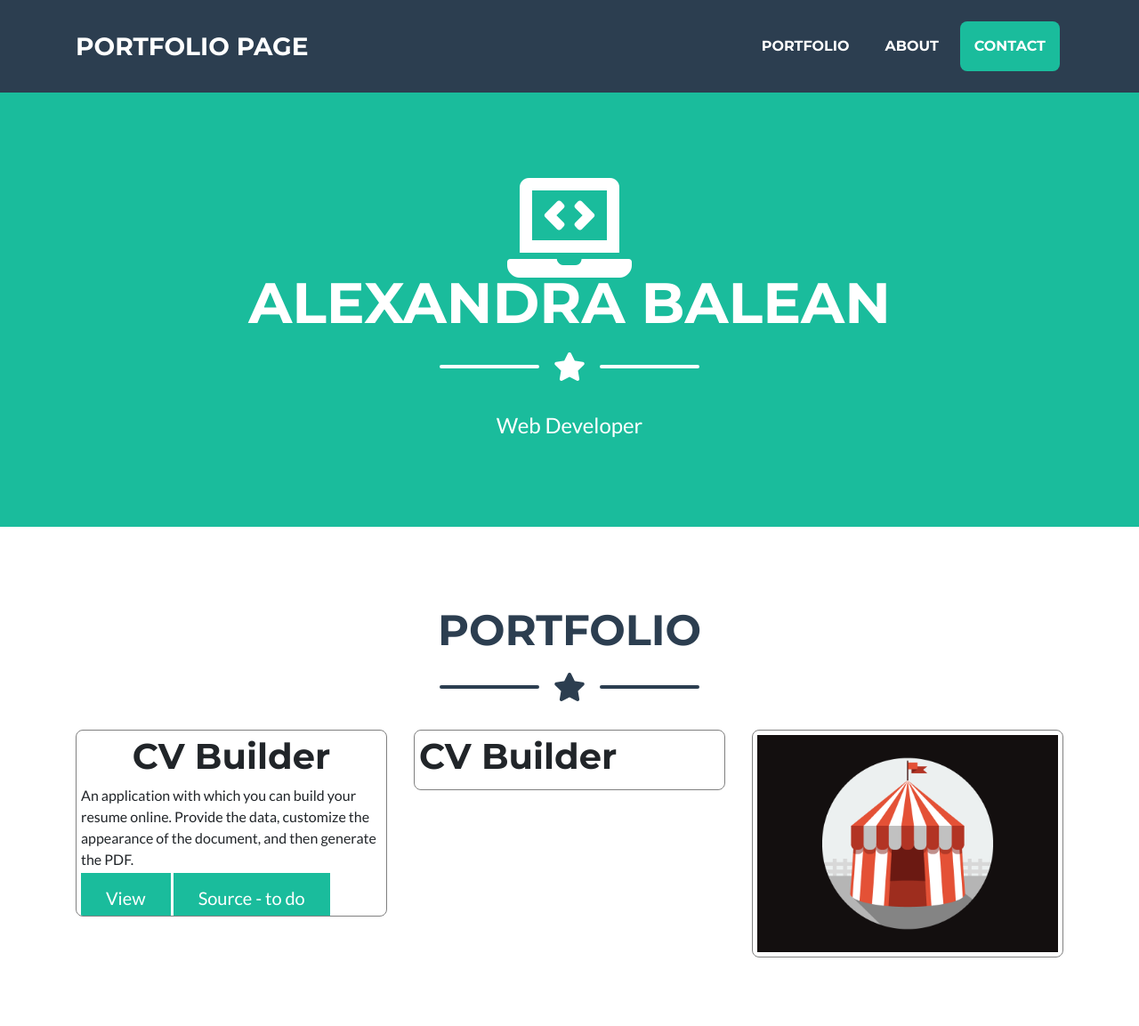
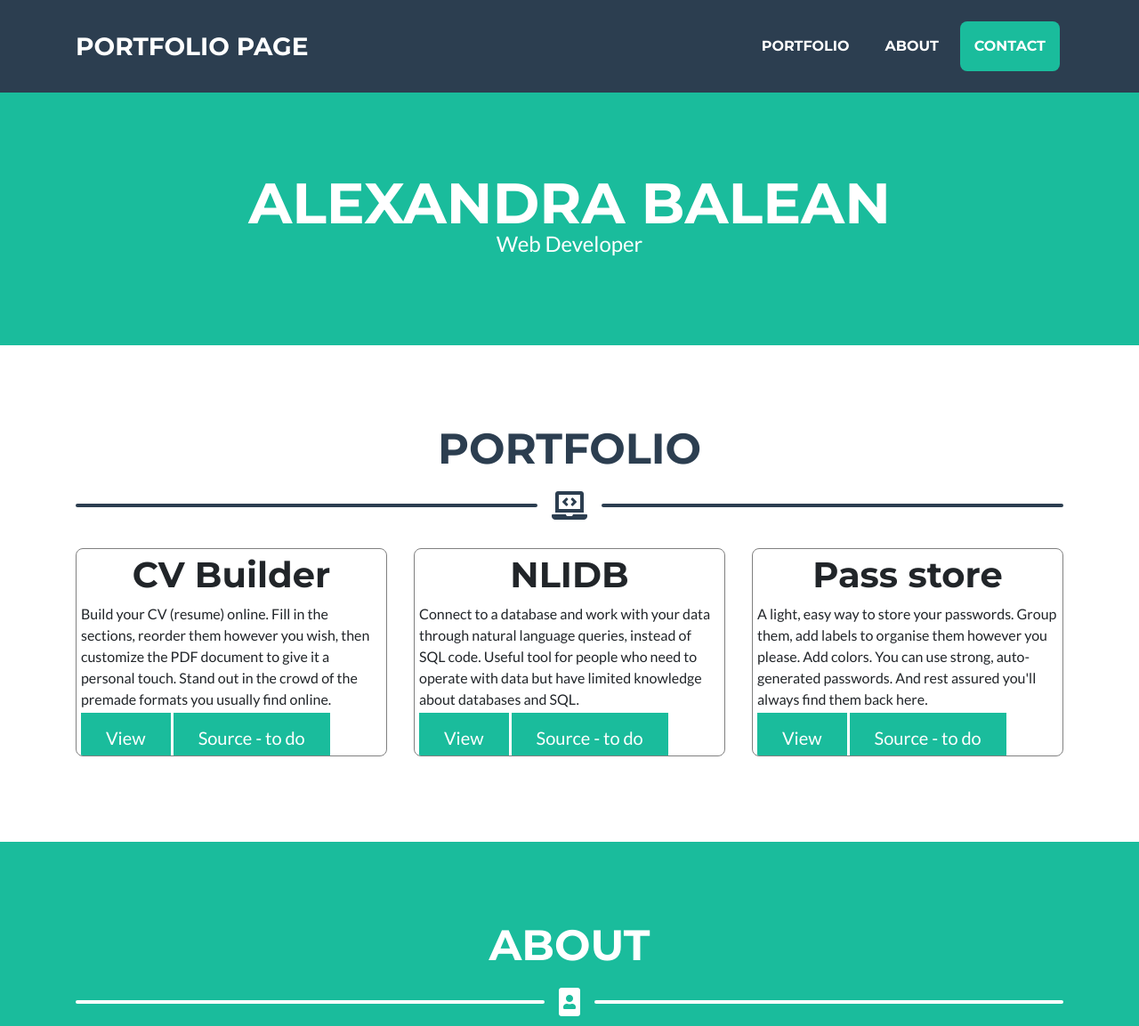
Before and after one commit to byby9999/byby9999.github.io, a website with bundled scripts: page index.html in a window 1280 px wide. Shown: the top 1153 px of the page at 89% size. Built offline with nearby package versions, Linux system fonts and the light colour scheme.

Commit message:
Cleanup Projects

```diff
--- a/index.html
+++ b/index.html
@@ -52,18 +52,9 @@
 
       <!-- Masthead Avatar Image -->
       <!--<img class="masthead-avatar mb-5" src="img/avataaars.svg" alt="">-->
-      <i class="fas fa-7x fa-laptop-code"></i>
+
       <!-- Masthead Heading -->
       <h1 class="masthead-heading text-uppercase mb-0">Alexandra Balean</h1>
-
-      <!-- Icon Divider -->
-      <div class="divider-custom divider-light">
-        <div class="divider-custom-line"></div>
-        <div class="divider-custom-icon">
-          <i class="fas fa-star"></i>
-        </div>
-        <div class="divider-custom-line"></div>
-      </div>
 
       <!-- Masthead Subheading -->
       <p class="masthead-subheading font-weight-light mb-0">Web Developer</p>
@@ -82,7 +73,7 @@
       <div class="divider-custom">
         <div class="divider-custom-line"></div>
         <div class="divider-custom-icon">
-          <i class="fas fa-star"></i>
+          <i class="fas fa-laptop-code"></i>
         </div>
         <div class="divider-custom-line"></div>
       </div>
@@ -94,7 +85,7 @@
         <div class="col-md-6 col-lg-4">
           <div class="portfolio-item mx-auto">
             <h1 class="text-center">CV Builder</h1>
-            <p>An application with which you can build your resume online. Provide the data, customize the appearance of the document, and then generate the PDF.</p>
+            <p>Build your CV (resume) online. Fill in the sections, reorder them however you wish, then customize the PDF document to give it a personal touch. Stand out in the crowd of the premade formats you usually find online.</p>
             <a href="http://alexandrabalean.ro/cvbuilder" target="_blank" class="btn-primary btn-xl">View</a>
             <a href="#" class="btn-primary btn-xl">Source - to do</a>
           </div>
@@ -102,26 +93,25 @@
 
         <!-- Portfolio Item 2 -->
         <div class="col-md-6 col-lg-4">
-          <div class="portfolio-item mx-auto" data-toggle="modal" data-target="#portfolioModal2">
-            <div class="portfolio-item-caption d-flex align-items-center justify-content-center h-100 w-100">
-              <div class="portfolio-item-caption-content text-center text-white">
-                <i class="fas fa-plus fa-3x"></i>
-              </div>
-            </div>
-            <!--<img class="img-fluid" src="img/portfolio/cake.png" alt="">-->
-            	<h1>CV Builder</h1>
+          <div class="portfolio-item mx-auto">
+          	<h1 class="text-center">NLIDB</h1>
+          	<p>Connect to a database and work with your data through natural language queries, instead of SQL code. Useful tool for people who need to operate with data but have limited knowledge about databases and SQL.</p>
+          	 <a href="#" target="_blank" class="btn-primary btn-xl">View</a>
+             <a href="#" class="btn-primary btn-xl">Source - to do</a>
+
+            <!--<img class="img-fluid" src="img/portfolio/circus.png" alt="">-->
           </div>
         </div>
 
         <!-- Portfolio Item 3 -->
         <div class="col-md-6 col-lg-4">
-          <div class="portfolio-item mx-auto" data-toggle="modal" data-target="#portfolioModal3">
-            <div class="portfolio-item-caption d-flex align-items-center justify-content-center h-100 w-100">
-              <div class="portfolio-item-caption-content text-center text-white">
-                <i class="fas fa-plus fa-3x"></i>
-              </div>
-            </div>
-            <img class="img-fluid" src="img/portfolio/circus.png" alt="">
+          <div class="portfolio-item mx-auto">
+          	<h1 class="text-center">Pass store</h1>
+          	<p>A light, easy way to store your passwords. Group them, add labels to organise them however you please. Add colors. You can use strong, auto-generated passwords. And rest assured you'll always find them back here.</p>
+          	 <a href="#" target="_blank" class="btn-primary btn-xl">View</a>
+             <a href="#" class="btn-primary btn-xl">Source - to do</a>
+
+            <!--<img class="img-fluid" src="img/portfolio/circus.png" alt="">-->
           </div>
         </div>
 
@@ -142,9 +132,10 @@
       <div class="divider-custom divider-light">
         <div class="divider-custom-line"></div>
         <div class="divider-custom-icon">
-          <i class="fas fa-star"></i>
+          <i class="fas fa-portrait"></i>
         </div>
         <div class="divider-custom-line"></div>
+
       </div>
 
       <!-- About Section Content -->
@@ -176,7 +167,7 @@
       <div class="divider-custom">
         <div class="divider-custom-line"></div>
         <div class="divider-custom-icon">
-          <i class="fas fa-star"></i>
+          <i class="far fa-comment"></i>
         </div>
         <div class="divider-custom-line"></div>
       </div>
@@ -248,8 +239,14 @@
           <a class="btn btn-outline-light btn-social mx-1" href="#">
             <i class="fab fa-fw fa-twitter"></i>
           </a>-->
-          <a class="btn btn-outline-light btn-social mx-1" href="#">
+          <a class="btn btn-outline-light btn-social mx-1" href="https://www.linkedin.com/in/alexandra-balean-8427016a/" target="_blank">
             <i class="fab fa-fw fa-linkedin-in"></i>
+          </a>
+          <a class="btn btn-outline-light btn-social mx-1" href="https://github.com/byby9999" target="_blank">
+            <i class="fab fa-github"></i>
+          </a>
+          <a class="btn btn-outline-light btn-social mx-1" href="mailto:alexandrabalean92@gmail.com">
+           	<i class="fas fa-envelope"></i>
           </a>
         </div>
 
```
Also changed, not shown: css/freelancer.min.css.
